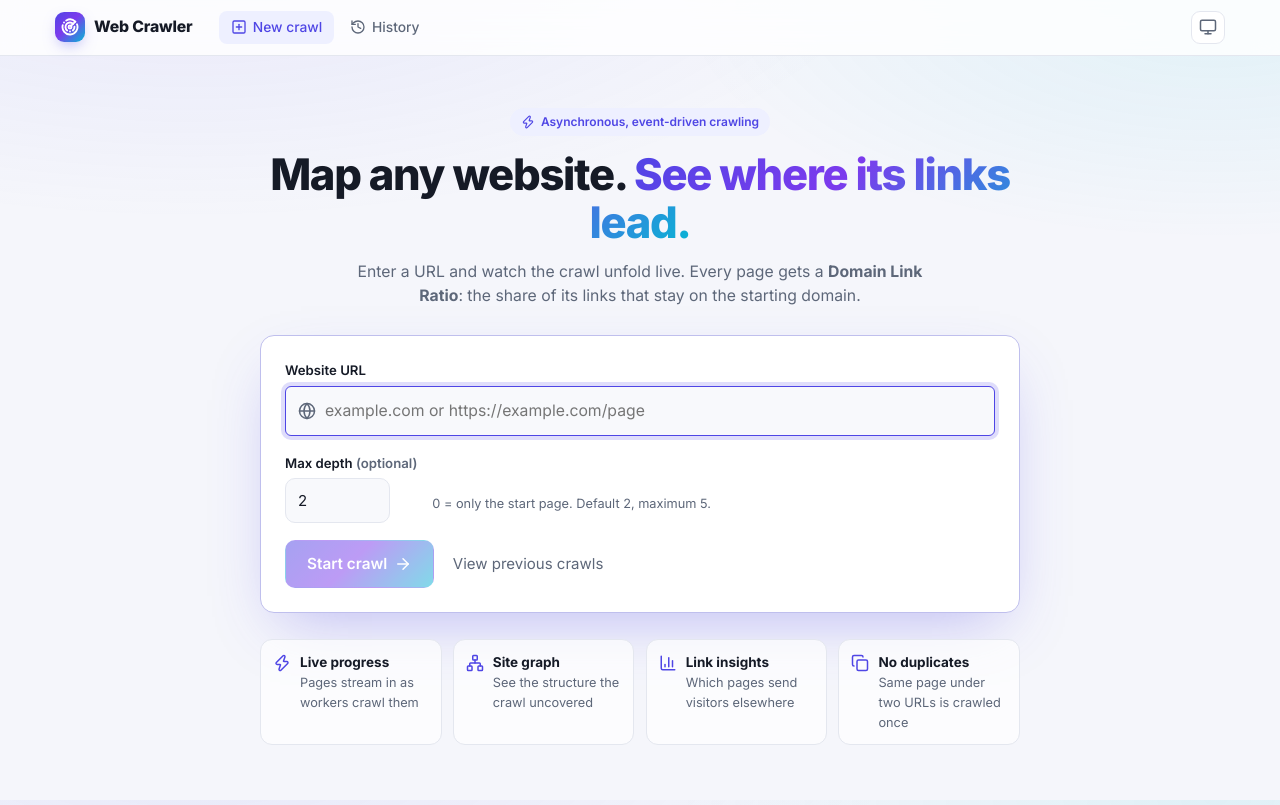
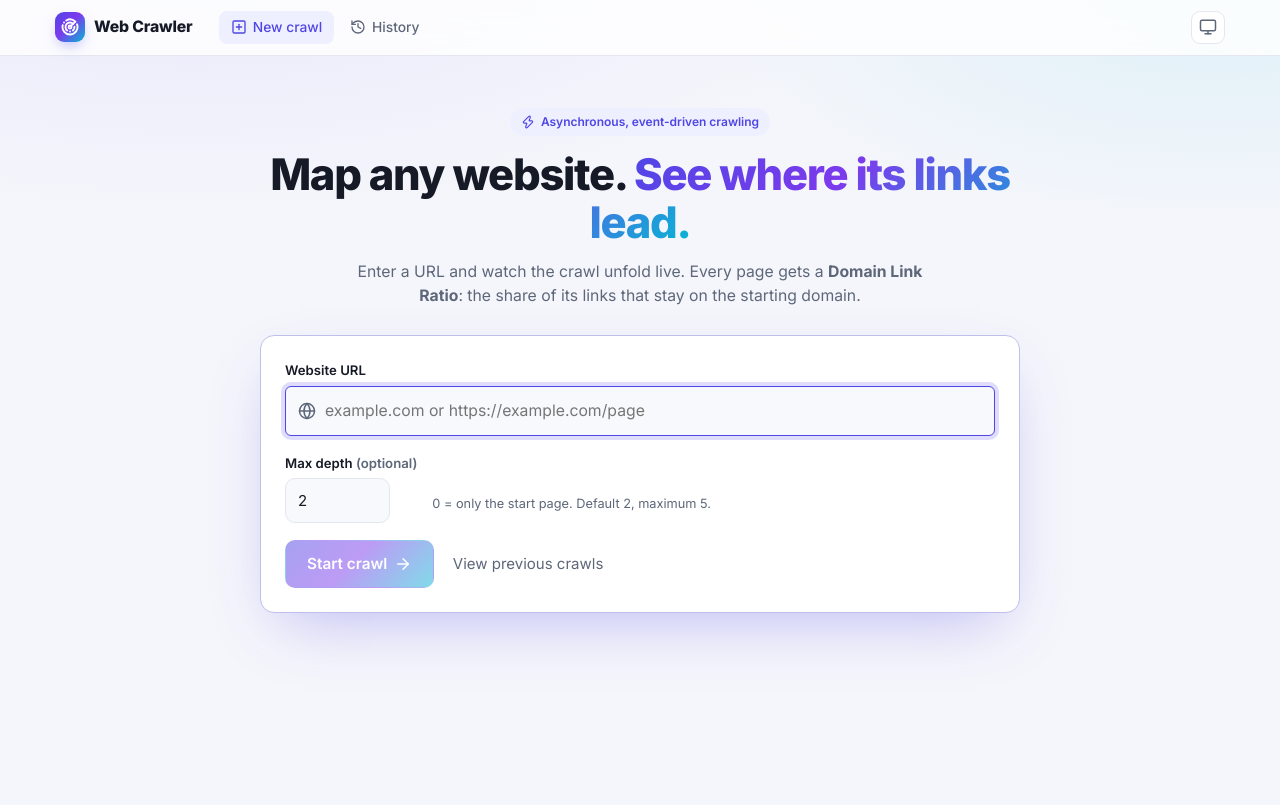
Before and after one commit to qaz216/webCrawler, a React (Vite) app in the folder web/: page / in a window 1280 px wide. Built offline with nearby package versions, Linux system fonts and the light colour scheme; no server answers.

Commit message:
Remove feature cards from start page

```diff
--- a/web/src/pages/StartCrawlPage.tsx
+++ b/web/src/pages/StartCrawlPage.tsx
@@ -1,6 +1,6 @@
 import { useState, type FormEvent } from "react";
 import { Link, useNavigate } from "react-router";
-import { ArrowRight, ChartColumn, Copy, Globe, Network, Zap } from "lucide-react";
+import { ArrowRight, Globe, Zap } from "lucide-react";
 import { ApiError } from "../api/client";
 import { useCreateJob } from "../api/hooks";
 import { ErrorPanel } from "../components/Feedback";
@@ -81,13 +81,6 @@
           </div>
         </form>
       </section>
-
-      <ul className="features" aria-label="Features">
-        <li><Zap size={18} aria-hidden="true" /><span><strong>Live progress</strong>Pages stream in as workers crawl them</span></li>
-        <li><Network size={18} aria-hidden="true" /><span><strong>Site graph</strong>See the structure the crawl uncovered</span></li>
-        <li><ChartColumn size={18} aria-hidden="true" /><span><strong>Link insights</strong>Which pages send visitors elsewhere</span></li>
-        <li><Copy size={18} aria-hidden="true" /><span><strong>No duplicates</strong>Same page under two URLs is crawled once</span></li>
-      </ul>
     </div>
   );
 }
--- a/web/src/styles.css
+++ b/web/src/styles.css
@@ -152,10 +152,6 @@
 .gradient-text { background: var(--gradient); -webkit-background-clip: text; background-clip: text; color: transparent; }
 .hero-subtitle { color: var(--muted); font-size: 1.05rem; max-width: 580px; margin: 0 auto; }
 .hero-card { padding: 1.6rem; box-shadow: var(--shadow-lg); border-color: color-mix(in srgb, var(--accent) 25%, var(--border)); }
-.features { list-style: none; padding: 0; margin: 0; display: grid; grid-template-columns: repeat(auto-fit, minmax(min(170px, 100%), 1fr)); gap: 0.75rem; }
-.features li { display: flex; gap: 0.6rem; align-items: flex-start; padding: 0.8rem; border-radius: 12px; background: color-mix(in srgb, var(--surface) 70%, transparent); border: 1px solid var(--border); font-size: 0.85rem; color: var(--muted); }
-.features li svg { color: var(--accent); flex: none; margin-top: 2px; }
-.features strong { display: block; color: var(--text); font-size: 0.9rem; }
 
 /* ───────────── Forms & buttons ───────────── */
 .form { display: grid; gap: 1.1rem; }
```
